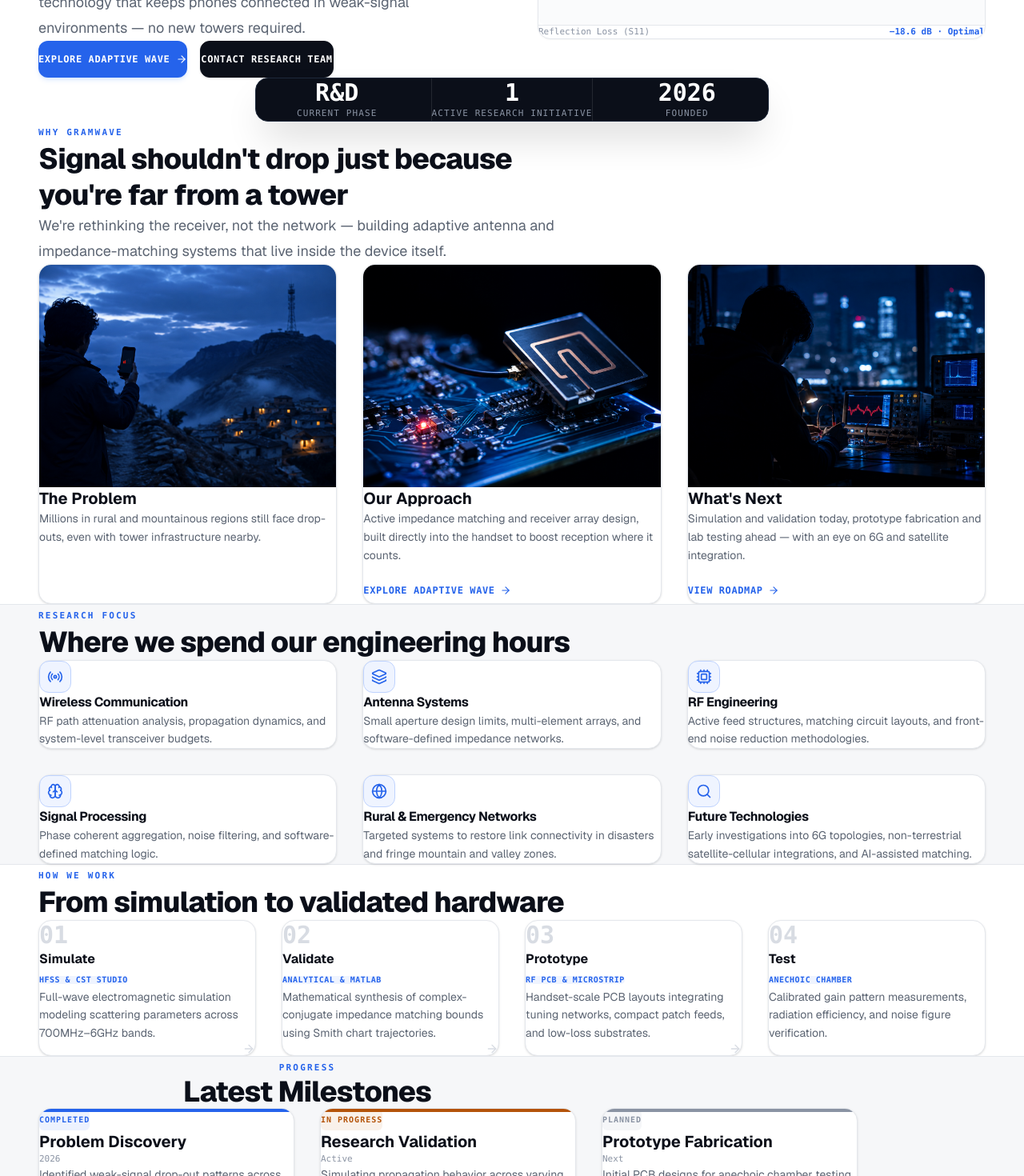
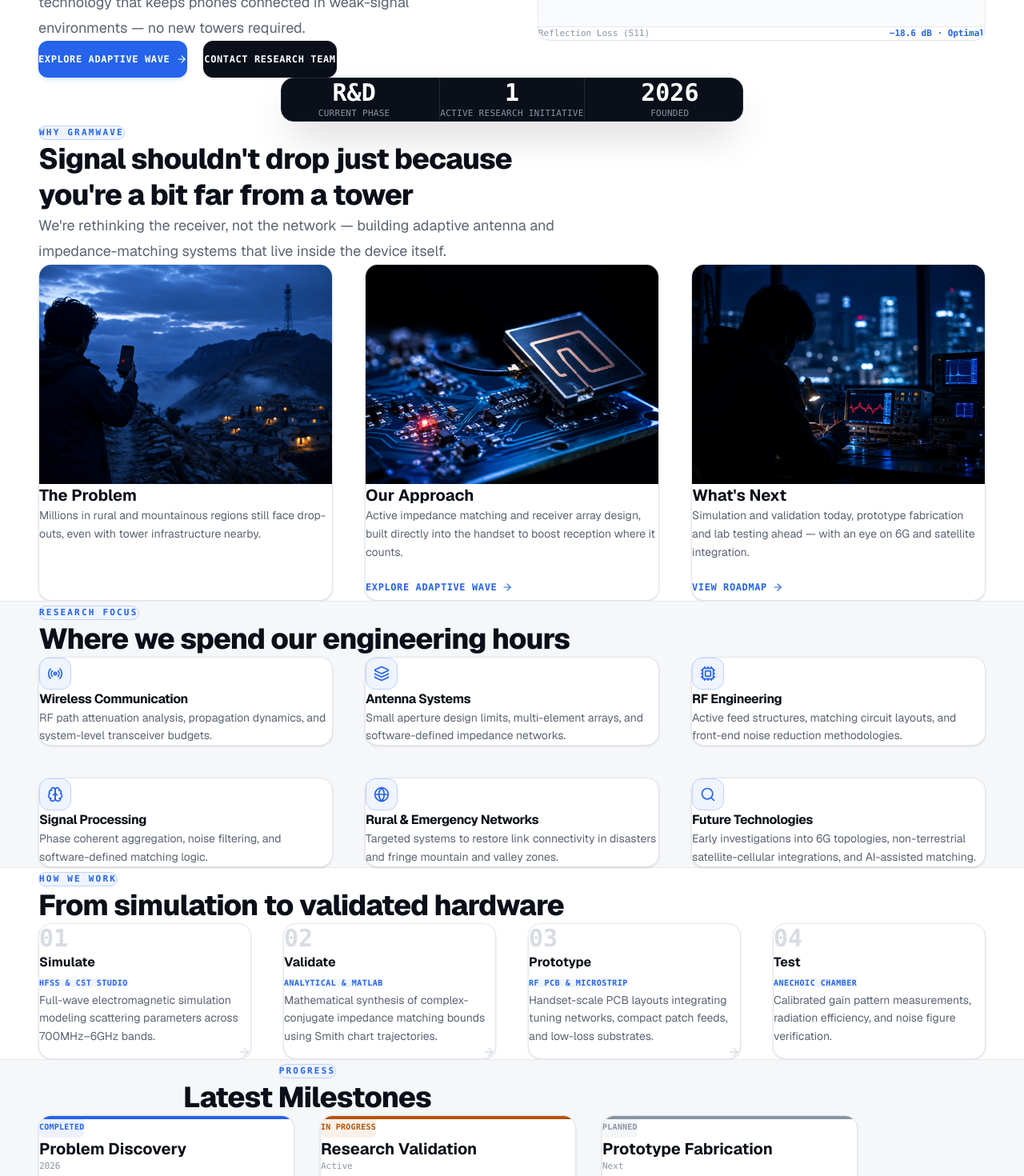
Before and after one commit to SaiGxdl/gram-wave-wireless-website, a Next.js app: page /home-test in a window 1280 px wide. Shown: the part 280-1750 px from the top of the page at 80% size. Built offline with nearby package versions, Linux system fonts and the light colour scheme.

Commit message:
Refactor home-test: unify SectionHeading component, enhance button padding, and refine section spacing

```diff
--- a/src/app/home-test/page.tsx
+++ b/src/app/home-test/page.tsx
@@ -123,22 +123,62 @@ const milestones = [
 
 /* -------------------------------------------------------------------------- */
 /* Reusable interaction styles                                                */
+/* FIX: bumped horizontal padding on buttons slightly (px-5/px-6 ->           */
+/* px-6/px-7) so labels like "CONTACT RESEARCH TEAM" get more breathing       */
+/* room from the pill edges. Buttons stay auto-width + whitespace-nowrap.     */
 /* -------------------------------------------------------------------------- */
 
 const primaryButton =
-  "inline-flex min-h-[46px] shrink-0 items-center justify-center gap-2 whitespace-nowrap rounded-xl bg-[#2563EB] px-5 sm:px-6 py-3 text-xs font-bold font-mono uppercase tracking-wider leading-none text-white shadow-md shadow-blue-500/15 transition-all duration-200 hover:bg-[#1D4ED8] hover:shadow-lg hover:shadow-blue-500/25 active:scale-[0.98]";
+  "inline-flex min-h-[46px] shrink-0 items-center justify-center gap-2 whitespace-nowrap rounded-xl bg-[#2563EB] px-6 sm:px-7 py-3 text-xs font-bold font-mono uppercase tracking-wider leading-none text-white shadow-md shadow-blue-500/15 transition-all duration-200 hover:bg-[#1D4ED8] hover:shadow-lg hover:shadow-blue-500/25 active:scale-[0.98]";
 
 const secondaryButton =
-  "inline-flex min-h-[46px] shrink-0 items-center justify-center gap-2 whitespace-nowrap rounded-xl border border-[#0B0F19] bg-[#0B0F19] px-5 sm:px-6 py-3 text-xs font-bold font-mono uppercase tracking-wider leading-none text-white shadow-sm transition-all duration-200 hover:bg-[#1A2033] active:scale-[0.98]";
+  "inline-flex min-h-[46px] shrink-0 items-center justify-center gap-2 whitespace-nowrap rounded-xl border border-[#0B0F19] bg-[#0B0F19] px-6 sm:px-7 py-3 text-xs font-bold font-mono uppercase tracking-wider leading-none text-white shadow-sm transition-all duration-200 hover:bg-[#1A2033] active:scale-[0.98]";
 
 const inlineAction =
   "inline-flex min-h-[32px] w-fit max-w-full shrink-0 items-center justify-start gap-1.5 whitespace-nowrap text-xs font-mono font-bold uppercase tracking-wider leading-none text-[#2563EB] transition-all duration-200 hover:gap-2.5 hover:text-[#1D4ED8]";
 
 const outlineButton =
-  "inline-flex min-h-[44px] shrink-0 items-center justify-center gap-2 whitespace-nowrap rounded-xl border border-[#E4E7EC] bg-white px-5 sm:px-6 py-3 text-xs font-bold font-mono uppercase tracking-[0.16em] leading-none text-[#2563EB] shadow-sm transition-all duration-200 hover:border-[#2563EB] hover:text-[#0B0F19] hover:shadow-md";
+  "inline-flex min-h-[44px] shrink-0 items-center justify-center gap-2 whitespace-nowrap rounded-xl border border-[#E4E7EC] bg-white px-6 sm:px-7 py-3 text-xs font-bold font-mono uppercase tracking-[0.16em] leading-none text-[#2563EB] shadow-sm transition-all duration-200 hover:border-[#2563EB] hover:text-[#0B0F19] hover:shadow-md";
 
 const ctaButton =
-  "inline-flex min-h-[46px] shrink-0 items-center justify-center gap-2.5 whitespace-nowrap rounded-xl bg-white px-6 sm:px-8 py-3.5 text-xs font-bold font-mono uppercase tracking-wider leading-none text-[#0B0F19] shadow-lg transition-all duration-200 hover:bg-[#F6F7F9] hover:scale-[1.02] active:scale-[0.98]";
+  "inline-flex min-h-[46px] shrink-0 items-center justify-center gap-2.5 whitespace-nowrap rounded-xl bg-white px-7 sm:px-9 py-3.5 text-xs font-bold font-mono uppercase tracking-wider leading-none text-[#0B0F19] shadow-lg transition-all duration-200 hover:bg-[#F6F7F9] hover:scale-[1.02] active:scale-[0.98]";
+
+/* -------------------------------------------------------------------------- */
+/* Shared section heading                                                     */
+/* A single reusable heading block so every "eyebrow + title" pair (Why       */
+/* Gramwave, Research Focus, How We Work, Progress) renders with identical    */
+/* spacing and sizing instead of each section hand-rolling its own margins.   */
+/* -------------------------------------------------------------------------- */
+
+function SectionHeading({
+  eyebrow,
+  title,
+  description,
+  center = false,
+}: {
+  eyebrow: string;
+  title: string;
+  description?: string;
+  center?: boolean;
+}) {
+  return (
+    <div className={`mb-16 md:mb-20 max-w-2xl ${center ? "mx-auto text-center" : ""}`}>
+      <span className="inline-flex items-center rounded-full border border-[#BFD3FE] bg-[#EFF4FF] px-4 py-1.5 text-[11px] font-mono font-bold uppercase tracking-[0.2em] text-[#2563EB]">
+        {eyebrow}
+      </span>
+
+      <h2 className="mt-5 text-3xl font-extrabold leading-tight tracking-tight text-[#0B0F19] md:text-4xl">
+        {title}
+      </h2>
+
+      {description && (
+        <p className="mt-5 text-base leading-8 text-[#5B6472] sm:text-lg">
+          {description}
+        </p>
+      )}
+    </div>
+  );
+}
 
 /* -------------------------------------------------------------------------- */
 /* Hero schematic                                                             */
@@ -150,8 +190,8 @@ function HeroSchematic() {
   return (
     <div className="w-full min-w-0 overflow-hidden rounded-2xl border border-[#E4E7EC] bg-white shadow-[0_1px_2px_rgba(11,15,25,0.04)] relative z-10">
       {/* Simulator Header */}
-      <div className="flex flex-wrap items-center justify-between gap-3 border-b border-[#E4E7EC] px-5 py-4 sm:px-6">
-        <div className="flex min-w-0 flex-col">
+      <div className="flex flex-wrap items-center justify-between gap-3 border-b border-[#E4E7EC] px-6 py-5 sm:px-7">
+        <div className="flex min-w-0 flex-col gap-1">
           <span className="text-[11px] font-mono font-bold uppercase tracking-wider text-[#0B0F19]">
             RF Matching Simulator
           </span>
@@ -161,11 +201,14 @@ function HeroSchematic() {
           </span>
         </div>
 
+        {/* FIX: a touch more horizontal padding (px-3 -> px-3.5) so the
+            "Bypassed" label — the longer of the two states — never crowds
+            the pill's rounded edge. */}
         <button
           type="button"
           onClick={() => setActive((prev) => !prev)}
           aria-pressed={active}
-          className={`inline-flex min-h-[30px] shrink-0 items-center justify-center gap-2 whitespace-nowrap rounded-full border px-3 py-1.5 font-mono text-[10px] font-bold uppercase tracking-wide leading-none transition-all duration-200 cursor-pointer focus:outline-none focus-visible:ring-2 focus-visible:ring-[#2563EB] hover:scale-105 active:scale-95 ${
+          className={`inline-flex min-h-[30px] shrink-0 items-center justify-center gap-2 whitespace-nowrap rounded-full border px-3.5 py-1.5 font-mono text-[10px] font-bold uppercase tracking-wide leading-none transition-all duration-200 cursor-pointer focus:outline-none focus-visible:ring-2 focus-visible:ring-[#2563EB] hover:scale-105 active:scale-95 ${
             active
               ? "border-[#BFD3FE] bg-[#EFF4FF] text-[#2563EB]"
               : "border-[#F3C8C8] bg-[#FDF2F2] text-[#B42318]"
@@ -176,8 +219,12 @@ function HeroSchematic() {
         </button>
       </div>
 
-      {/* Simulator Body */}
-      <div className="p-5 sm:p-6">
+      {/* Simulator Body
+          FIX: increased padding (p-5/p-6 -> p-6/p-7) and the gap above the
+          reflection-loss row (mt-4/pt-4 -> mt-5/pt-5) so the schematic and
+          the result row have clear air around them instead of sitting
+          right against the card edges. */}
+      <div className="p-6 sm:p-7">
         <svg
           viewBox="0 0 500 190"
           className="h-auto w-full"
@@ -197,20 +244,9 @@ function HeroSchematic() {
               strokeLinecap="round"
             />
 
-            <circle
-              cx="25"
-              cy="30"
-              r="4"
-              fill="#2563EB"
-            />
+            <circle cx="25" cy="30" r="4" fill="#2563EB" />
 
-            <text
-              x="0"
-              y="88"
-              fill="#8A93A3"
-              fontSize="9"
-              fontFamily="monospace"
-            >
+            <text x="0" y="88" fill="#8A93A3" fontSize="9" fontFamily="monospace">
               ANTENNA
             </text>
           </g>
@@ -281,14 +317,7 @@ function HeroSchematic() {
 
           {/* RFIC */}
           <g transform="translate(420, 65)">
-            <rect
-              x="0"
-              y="0"
-              width="42"
-              height="58"
-              rx="4"
-              fill="#0B0F19"
-            />
+            <rect x="0" y="0" width="42" height="58" rx="4" fill="#0B0F19" />
 
             <text
               x="21"
@@ -305,19 +334,15 @@ function HeroSchematic() {
         </svg>
 
         {/* Reflection result */}
-        <div className="mt-4 flex flex-wrap items-center justify-between gap-2 border-t border-[#E4E7EC] pt-4 text-[11px] font-mono">
-          <span className="text-[#8A93A3]">
-            Reflection Loss (S11)
-          </span>
+        <div className="mt-5 flex flex-wrap items-center justify-between gap-2 border-t border-[#E4E7EC] pt-5 text-[11px] font-mono">
+          <span className="text-[#8A93A3]">Reflection Loss (S11)</span>
 
           <span
             className={`shrink-0 font-bold ${
               active ? "text-[#2563EB]" : "text-[#B42318]"
             }`}
           >
-            {active
-              ? "−18.6 dB · Optimal"
-              : "−3.2 dB · High Reflection"}
+            {active ? "−18.6 dB · Optimal" : "−3.2 dB · High Reflection"}
           </span>
         </div>
       </div>
@@ -354,9 +379,7 @@ export default function HomeTest() {
             >
               <Signal className="h-3.5 w-3.5 shrink-0 text-[#2563EB]" />
 
-              <span className="truncate">
-                Deep-Tech Wireless Research
-              </span>
+              <span className="truncate">Deep-Tech Wireless Research</span>
             </motion.div>
 
             <motion.h1
@@ -379,25 +402,22 @@ export default function HomeTest() {
               environments — no new towers required.
             </motion.p>
 
-            {/* HERO ACTIONS */}
+            {/* HERO ACTIONS
+                FIX: increased gap between the two buttons (gap-3/gap-4 ->
+                gap-4/gap-5) so they read as two separate actions instead of
+                looking fused together. */}
             <motion.div
               initial={{ opacity: 0, y: 15 }}
               animate={{ opacity: 1, y: 0 }}
               transition={{ duration: 0.5, delay: 0.18 }}
-              className="flex flex-wrap items-center gap-3 sm:gap-4"
+              className="flex flex-wrap items-center gap-4 sm:gap-5"
             >
-              <Link
-                href="/adaptive-wave"
-                className={primaryButton}
-              >
+              <Link href="/adaptive-wave" className={primaryButton}>
                 <span>Explore Adaptive Wave</span>
                 <ArrowRight className="h-3.5 w-3.5 shrink-0" />
               </Link>
 
-              <Link
-                href="/contact"
-                className={secondaryButton}
-              >
+              <Link href="/contact" className={secondaryButton}>
                 <span>Contact Research Team</span>
               </Link>
             </motion.div>
@@ -417,41 +437,46 @@ export default function HomeTest() {
 
       {/* ------------------------------------------------------------------ */}
       {/* STATS                                                              */}
+      {/* FIX: this section used a negative top margin (-mt-4 to -mt-8)      */}
+      {/* which pulled the stats card up so it visually touched the hero     */}
+      {/* buttons above it. Swapped for a positive top margin, plus more     */}
+      {/* bottom margin before "Why Gramwave" below, so the two read as      */}
+      {/* clearly separate blocks (your circles 1 & 2).                      */}
       {/* ------------------------------------------------------------------ */}
 
-      <section className="max-content-width relative z-10 flex justify-center -mt-4 mb-16 sm:-mt-6 md:-mt-8 md:mb-20">
+      <section className="max-content-width relative z-10 flex justify-center mt-10 mb-20 sm:mt-14 md:mt-16 md:mb-24">
         <motion.div
           initial={{ opacity: 0, y: 10 }}
           animate={{ opacity: 1, y: 0 }}
           transition={{ duration: 0.5, delay: 0.2 }}
           className="grid w-full max-w-4xl grid-cols-1 gap-6 rounded-2xl border border-[#1E293B] bg-[#0B0F19] px-8 py-7 text-center shadow-2xl shadow-black/20 sm:grid-cols-3 sm:gap-4 md:px-12 md:py-8"
         >
-          <div>
+          <div className="px-2">
             <span className="block text-2xl font-extrabold font-mono text-white sm:text-3xl">
               R&D
             </span>
 
-            <span className="mt-1.5 block text-[11px] font-mono uppercase tracking-widest text-[#8A93A3]">
+            <span className="mt-1.5 block text-[11px] font-mono uppercase tracking-wide text-[#8A93A3]">
               Current Phase
             </span>
           </div>
 
-          <div className="sm:border-x sm:border-white/10">
+          <div className="px-2 sm:border-x sm:border-white/10">
             <span className="block text-2xl font-extrabold font-mono text-white sm:text-3xl">
               1
             </span>
 
-            <span className="mt-1.5 block text-[11px] font-mono uppercase tracking-widest text-[#8A93A3]">
+            <span className="mt-1.5 block text-[11px] font-mono uppercase tracking-wide text-[#8A93A3]">
               Active Research Initiative
             </span>
           </div>
 
-          <div>
+          <div className="px-2">
             <span className="block text-2xl font-extrabold font-mono text-white sm:text-3xl">
               2026
             </span>
 
-            <span className="mt-1.5 block text-[11px] font-mono uppercase tracking-widest text-[#8A93A3]">
+            <span className="mt-1.5 block text-[11px] font-mono uppercase tracking-wide text-[#8A93A3]">
               Founded
             </span>
           </div>
@@ -460,32 +485,24 @@ export default function HomeTest() {
 
       {/* ------------------------------------------------------------------ */}
       {/* WHY GRAMWAVE                                                      */}
+      {/* FIX: heading now uses the shared SectionHeading component, and     */}
+      {/* the tagline is softened per your note. Card gap increased          */}
+      {/* (gap-8 -> gap-10) for more separation between the three cards.     */}
       {/* ------------------------------------------------------------------ */}
 
       <section className="max-content-width relative z-10 w-full py-20 md:py-28">
-        <div className="mb-16 max-w-2xl">
-          <span className="text-[11px] font-mono font-bold uppercase tracking-[0.2em] text-[#2563EB]">
-            Why Gramwave
-          </span>
-
-          <h2 className="mt-4 text-3xl font-extrabold leading-tight tracking-tight text-[#0B0F19] md:text-4xl">
-            Signal shouldn&apos;t drop just because you&apos;re far from a
-            tower
-          </h2>
-
-          <p className="mt-5 text-base leading-8 text-[#5B6472] sm:text-lg">
-            We&apos;re rethinking the receiver, not the network — building
-            adaptive antenna and impedance-matching systems that live inside
-            the device itself.
-          </p>
-        </div>
+        <SectionHeading
+          eyebrow="Why Gramwave"
+          title="Signal shouldn't drop just because you're a bit far from a tower"
+          description="We're rethinking the receiver, not the network — building adaptive antenna and impedance-matching systems that live inside the device itself."
+        />
 
         <motion.div
           variants={containerVariants}
           initial="hidden"
           whileInView="visible"
           viewport={{ once: true, margin: "-80px" }}
-          className="grid grid-cols-1 gap-8 md:grid-cols-3"
+          className="grid grid-cols-1 gap-10 md:grid-cols-3"
         >
           {[
             {
@@ -539,10 +556,7 @@ export default function HomeTest() {
                 </div>
 
                 {card.link && (
-                  <Link
-                    href={card.link.href}
-                    className={inlineAction}
-                  >
+                  <Link href={card.link.href} className={inlineAction}>
                     <span>{card.link.label}</span>
                     <ArrowRight className="h-3.5 w-3.5 shrink-0" />
                   </Link>
@@ -559,22 +573,17 @@ export default function HomeTest() {
 
       <section className="relative z-10 w-full border-y border-[#E4E7EC] bg-[#F6F7F9] py-20 md:py-28">
         <div className="max-content-width">
-          <div className="mb-16 max-w-2xl">
-            <span className="text-[11px] font-mono font-bold uppercase tracking-[0.2em] text-[#2563EB]">
-              Research Focus
-            </span>
-
-            <h2 className="mt-4 text-3xl font-extrabold leading-tight tracking-tight text-[#0B0F19] md:text-4xl">
-              Where we spend our engineering hours
-            </h2>
-          </div>
+          <SectionHeading
+            eyebrow="Research Focus"
+            title="Where we spend our engineering hours"
+          />
 
           <motion.div
             variants={containerVariants}
             initial="hidden"
             whileInView="visible"
             viewport={{ once: true, margin: "-80px" }}
-            className="grid grid-cols-1 gap-6 sm:grid-cols-2 sm:gap-8 lg:grid-cols-3"
+            className="grid grid-cols-1 gap-8 sm:grid-cols-2 sm:gap-10 lg:grid-cols-3"
           >
             {focusAreas.map((area, i) => {
               const Icon = area.icon;
@@ -607,20 +616,17 @@ export default function HomeTest() {
 
       {/* ------------------------------------------------------------------ */}
       {/* PROCESS                                                            */}
+      {/* FIX: card gap increased (gap-6/gap-8 -> gap-8/gap-10) and each     */}
+      {/* card's "tool" badge padding bumped slightly (px-2.5 -> px-3).      */}
       {/* ------------------------------------------------------------------ */}
 
       <section className="max-content-width relative z-10 w-full py-20 md:py-28">
-        <div className="mb-16 max-w-2xl">
-          <span className="text-[11px] font-mono font-bold uppercase tracking-[0.2em] text-[#2563EB]">
-            How We Work
-          </span>
+        <SectionHeading
+          eyebrow="How We Work"
+          title="From simulation to validated hardware"
+        />
 
-          <h2 className="mt-4 text-3xl font-extrabold leading-tight tracking-tight text-[#0B0F19] md:text-4xl">
-            From simulation to validated hardware
-          </h2>
-        </div>
-
-        <div className="grid grid-cols-1 gap-6 sm:grid-cols-2 sm:gap-8 lg:grid-cols-4">
+        <div className="grid grid-cols-1 gap-8 sm:grid-cols-2 sm:gap-10 lg:grid-cols-4">
           {processSteps.map((item, idx) => (
             <div
               key={idx}
@@ -635,7 +641,7 @@ export default function HomeTest() {
                   {item.title}
                 </h3>
 
-                <span className="mt-2 mb-3 inline-flex max-w-full items-center rounded-md bg-[#EFF4FF] px-2.5 py-1.5 text-[10px] font-mono font-bold uppercase tracking-wider leading-none text-[#2563EB]">
+                <span className="mt-2 mb-3 inline-flex max-w-full items-center rounded-md bg-[#EFF4FF] px-3 py-1.5 text-[10px] font-mono font-bold uppercase tracking-wider leading-none text-[#2563EB]">
                   {item.tool}
                 </span>
 
@@ -660,15 +666,7 @@ export default function HomeTest() {
 
       <section className="relative z-10 w-full border-y border-[#E4E7EC] bg-[#F6F7F9] py-24 md:py-32">
         <div className="max-content-width">
-          <div className="mx-auto mb-16 max-w-2xl text-center">
-            <span className="text-[11px] font-mono font-bold uppercase tracking-[0.2em] text-[#2563EB]">
-              Progress
-            </span>
-
-            <h2 className="mt-4 text-3xl font-extrabold tracking-tight text-[#0B0F19] md:text-4xl">
-              Latest Milestones
-            </h2>
-          </div>
+          <SectionHeading eyebrow="Progress" title="Latest Milestones" center />
 
           <div className="mx-auto grid max-w-5xl grid-cols-1 items-stretch gap-8 md:grid-cols-3">
             {milestones.map((m, i) => (
@@ -684,7 +682,7 @@ export default function HomeTest() {
 
                 <div>
                   <span
-                    className="mb-4 inline-flex min-h-[26px] items-center rounded-md px-2.5 py-1 text-[10px] font-mono font-bold uppercase tracking-widest leading-none"
+                    className="mb-4 inline-flex min-h-[26px] items-center rounded-md px-3 py-1 text-[10px] font-mono font-bold uppercase tracking-wide leading-none"
                     style={{
                       backgroundColor: `${m.color}15`,
                       color: m.color,
@@ -711,10 +709,7 @@ export default function HomeTest() {
 
           {/* Roadmap button */}
           <div className="mt-14 mb-4 flex justify-center">
-            <Link
-              href="/roadmap"
-              className={outlineButton}
-            >
+            <Link href="/roadmap" className={outlineButton}>
               <span>View Full Roadmap</span>
               <ArrowRight className="h-4 w-4 shrink-0" />
             </Link>
@@ -724,9 +719,11 @@ export default function HomeTest() {
 
       {/* ------------------------------------------------------------------ */}
       {/* CTA COLLABORATE BANNER                                             */}
+      {/* FIX: more top padding so this banner doesn't feel glued to         */}
+      {/* Milestones above it (pt-20/pt-28 -> pt-24/pt-32).                  */}
       {/* ------------------------------------------------------------------ */}
 
-      <section className="max-content-width relative z-10 w-full pt-20 pb-24 md:pt-28 md:pb-36">
+      <section className="max-content-width relative z-10 w-full pt-24 pb-24 md:pt-32 md:pb-36">
         <div className="flex flex-col items-center justify-between gap-8 rounded-3xl bg-[#0B0F19] p-8 shadow-2xl sm:p-12 md:gap-12 md:p-14 lg:flex-row lg:p-16">
           <div className="max-w-xl text-center lg:text-left">
             <h2 className="mb-4 text-2xl font-extrabold leading-tight tracking-tight text-white sm:text-3xl md:text-4xl">
@@ -739,10 +736,7 @@ export default function HomeTest() {
             </p>
           </div>
 
-          <Link
-            href="/contact"
-            className={ctaButton}
-          >
+          <Link href="/contact" className={ctaButton}>
             <span>Get in Touch</span>
             <ArrowUpRight className="h-4 w-4 shrink-0" />
           </Link>
```
